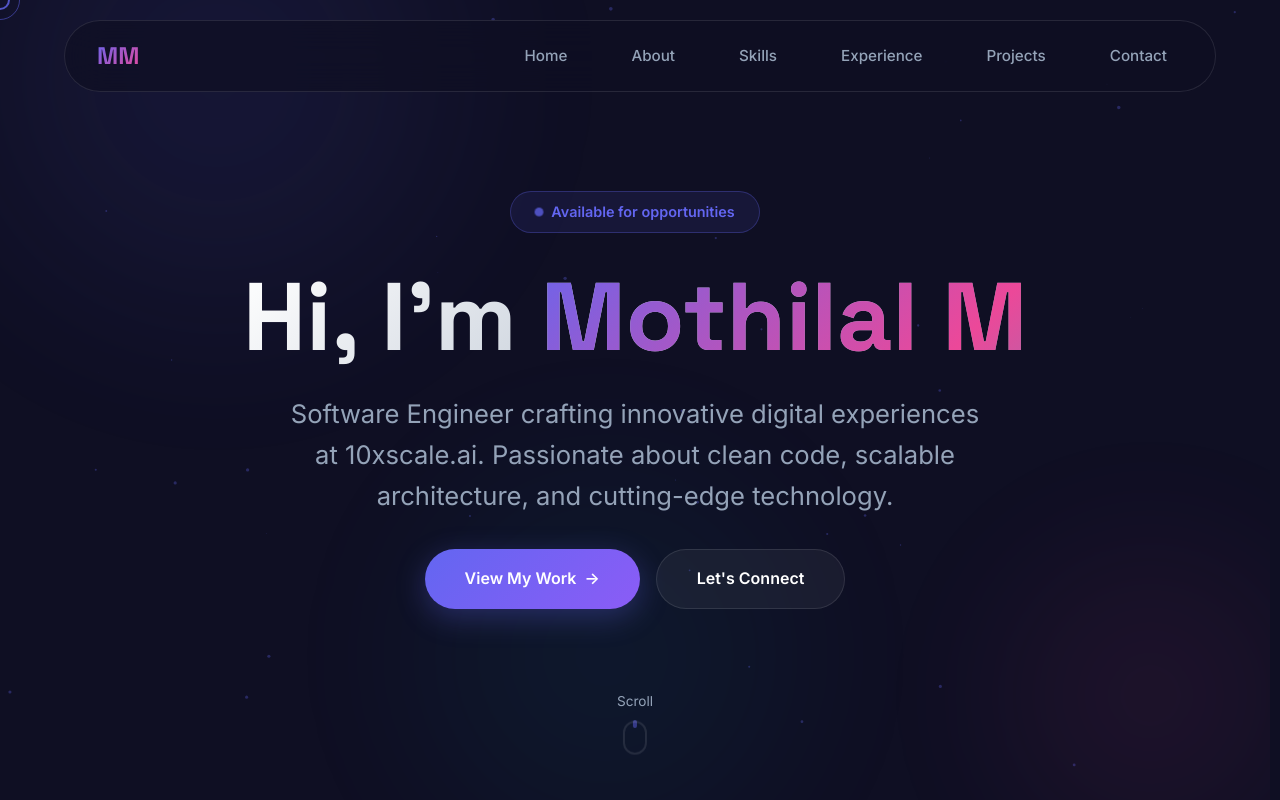
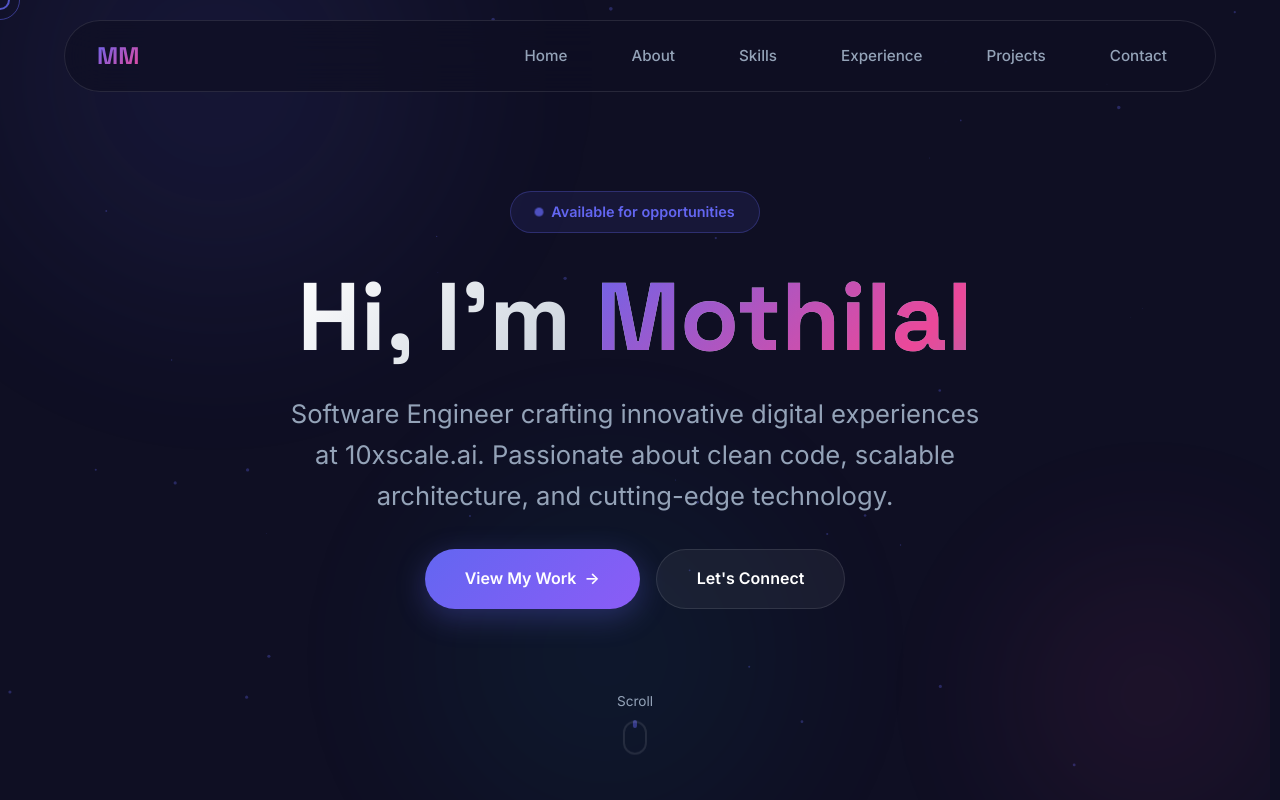
Before and after one commit to Mothilal-hire10x/Portfolio, a plain HTML site: page index.html in a window 1280 px wide. Drawn offline with Linux system fonts and the light colour scheme.

Commit message:
Update title and hero section name for consistency

```diff
--- a/index.html
+++ b/index.html
@@ -3,7 +3,7 @@
 <head>
     <meta charset="UTF-8">
     <meta name="viewport" content="width=device-width, initial-scale=1.0">
-    <title>Mothilal M - Software Engineer</title>
+    <title>Mothilal - Software Engineer</title>
     <link href="https://fonts.googleapis.com/css2?family=Inter:wght@300;400;500;600;700;800;900&family=Space+Grotesk:wght@400;500;600;700&display=swap" rel="stylesheet">
 
     <style>
@@ -1068,7 +1068,7 @@
                 <span>Available for opportunities</span>
             </div>
             <h1 class="hero-title">
-                Hi, I'm <span class="gradient-text">Mothilal M</span>
+                Hi, I'm <span class="gradient-text">Mothilal</span>
             </h1>
             <p class="hero-subtitle">
                 Software Engineer crafting innovative digital experiences at 10xscale.ai.
```
